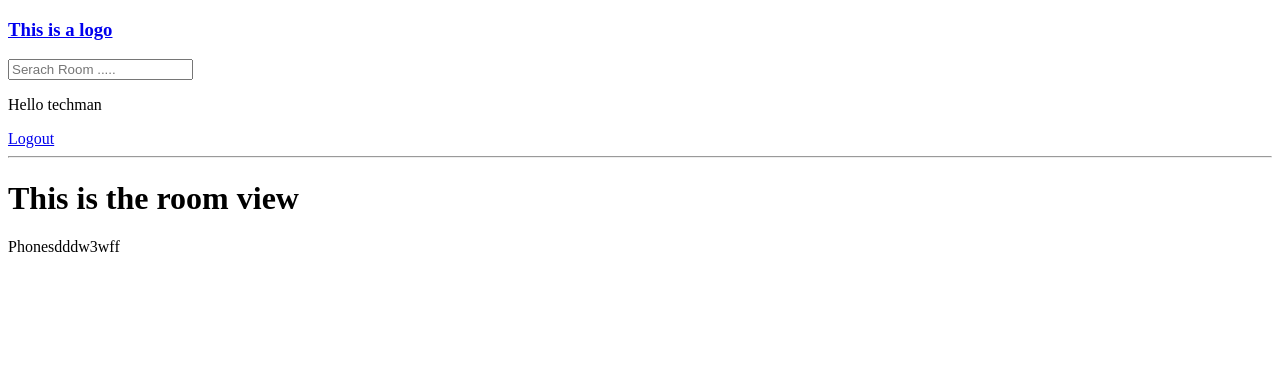
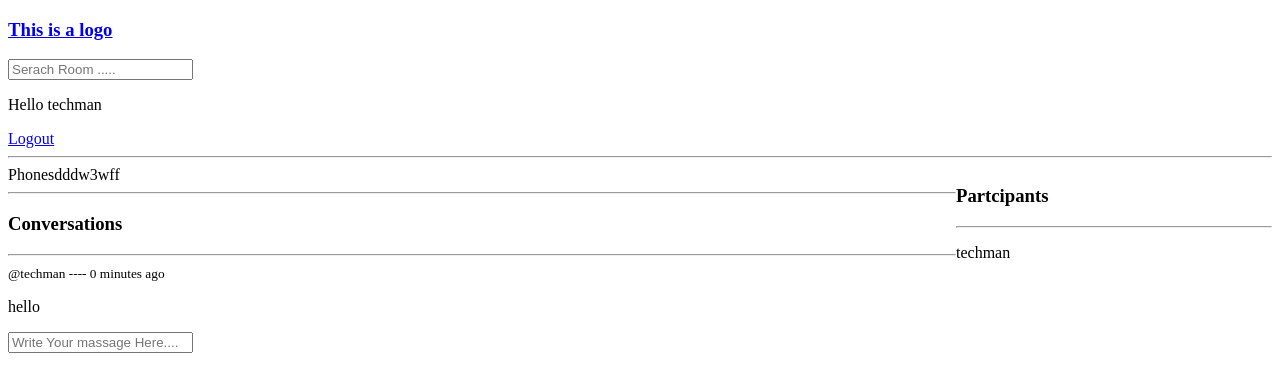
Before and after one commit to Kiash254/mumble-app, a Django app: page /room/11/ in a window 1280 px wide. Shown: the top 392 px of the page. Run offline with Django 4.2, Linux system fonts and the light colour scheme; a user stored in the database is signed in; data comes from the database, SQL or seed files in the repository; both versions use the stored data as it was after the commit.

Commit message:
added some messages

```diff
--- a/core/models.py
+++ b/core/models.py
@@ -13,7 +13,7 @@ class Room(models.Model):
     topic=models.ForeignKey(Topic,on_delete=models.SET_NULL,null=True)
     name = models.CharField(max_length=255,null=True,blank=True)
     description = models.TextField(max_length=1000,null=True,blank=True)
-    # participants = models.ManyToManyField('User',related_name='rooms')
+    participants = models.ManyToManyField(User,related_name='participants',blank=True)
     updated = models.DateTimeField(auto_now=True)
     created = models.DateTimeField(auto_now_add=True)
 
--- a/core/templates/core/room.html
+++ b/core/templates/core/room.html
@@ -3,7 +3,54 @@
 {% load static %}
 
 {% block content %}
-<!-- {% include 'nav.html' %} -->
-<h1>This is the room view</h1>
-{{ room.name }}
+<style>
+    .room-container{
+        display:grid;
+        grid-template-columns: 3fr 1fr;
+    }
+</style>
+
+<div class="room-container">
+    <div>
+        <div>
+            {{ room.name }}
+        <hr>
+        {{ room.description }}
+        </div>
+        <div class="comment-wrapper">
+            <h3>Conversations</h3>
+            <hr>
+            {% for msg in room_message %}
+            <div>
+                {%  if request.user == message.user %}
+                <a href="{% url  'core:delete-massage' message.id %}">Delete</a>
+                {% endif %}
+               <small>@{{msg.user}} ---- {{msg.created|timesince}} ago </small>
+                 <p>{{msg.content}}</p>
+            </div>
+            {% endfor %}
+        </div>
+
+        {% if user.is_authenticated %}
+
+        <div class="comment-form">
+            <form action="" method="POST">
+            {% csrf_token %}
+            <input type="text" name="body" placeholder="Write Your massage Here...." id="">
+            </form>
+        </div>
+        {% endif %}
+    </div>
+    <div>
+        <h3>Partcipants</h3>
+        <hr>
+        {% for user in participants %}
+        <div>
+            <p>{{user.username}}</p>
+        {% endfor %}
+    </div>
+
+</div>
+
+
 {%  endblock %}
--- a/core/urls.py
+++ b/core/urls.py
@@ -1,6 +1,6 @@
 from django.urls import path
 
-from .views import home,room,CreateView,UpdateView,DeleteView,LoginPage,LogoutPage,RegisterPage
+from .views import home,room,CreateView,UpdateView,DeleteView,LoginPage,LogoutPage,RegisterPage,Deletemessage
 
 app_name='core'
 
@@ -13,4 +13,5 @@ urlpatterns = [
     path('create-room/',CreateView,name='create-room'),
     path('update-room/<int:pk>/',UpdateView,name='update-room'),
     path('delete-room/<int:pk>/',DeleteView,name='delete-room'),
+    path('delete-message/<int:pk>/',Deletemessage,name='delete-message'),
 ]
--- a/core/views.py
+++ b/core/views.py
@@ -78,8 +78,21 @@ def home(request):
 def room(request,pk):
 
     room=Room.objects.get(id=pk)
+    room_message=room.message_set.all().order_by('-created')
+    participants=room.participants.all()
+    if request.method=='POST':
+        message=Message.objects.create(
+            user=request.user,
+            room=room,
+            content=request.POST.get('body')
+        )
+        room.participants.add(request.user)
+        return redirect('core:room',pk=room.id)
     context={
         'room':room,
+        'room_message':room_message,
+        'participants':participants,
+
     }
 
     return render(request, 'core/room.html',context)
@@ -125,3 +138,16 @@ def DeleteView(request,pk):
         'room':room
     }
     return render(request,'core/delete.html',context)
+
+@login_required(login_url='core:login')
+def Deletemessage(request,pk):
+    message=Message.objects.get(id=pk)
+    if request.user != message.host:
+        return HttpResponse('You are not allowed to delete this room')
+    if request.method=='POST':
+        message.delete()
+        return redirect('core:home')
+    context={
+        'room':room
+    }
+    return render(request,'core/delete.html',context)
```
Also changed, not shown: core/migrations/0003_alter_room_options_room_participants.py (added), db.sqlite3.
